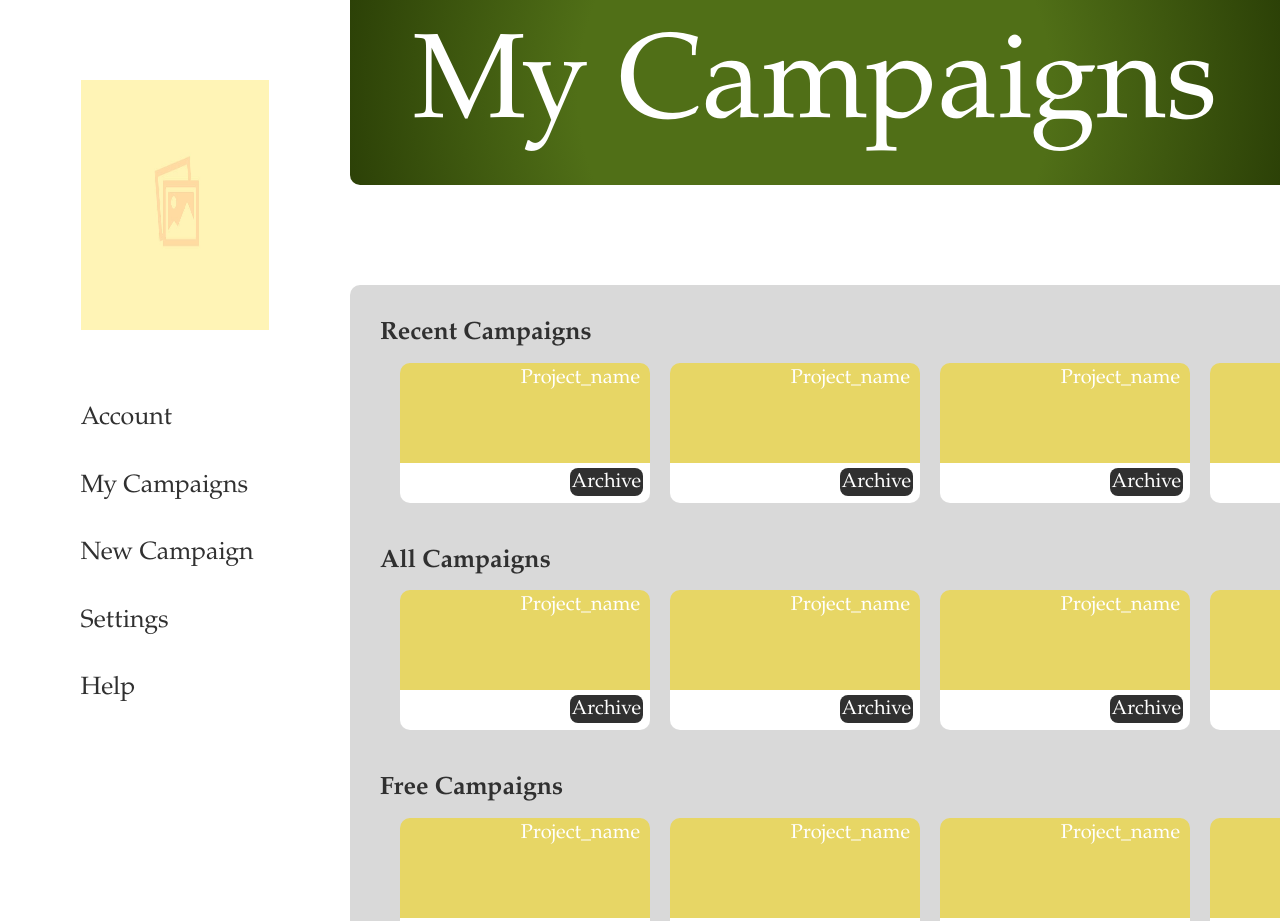
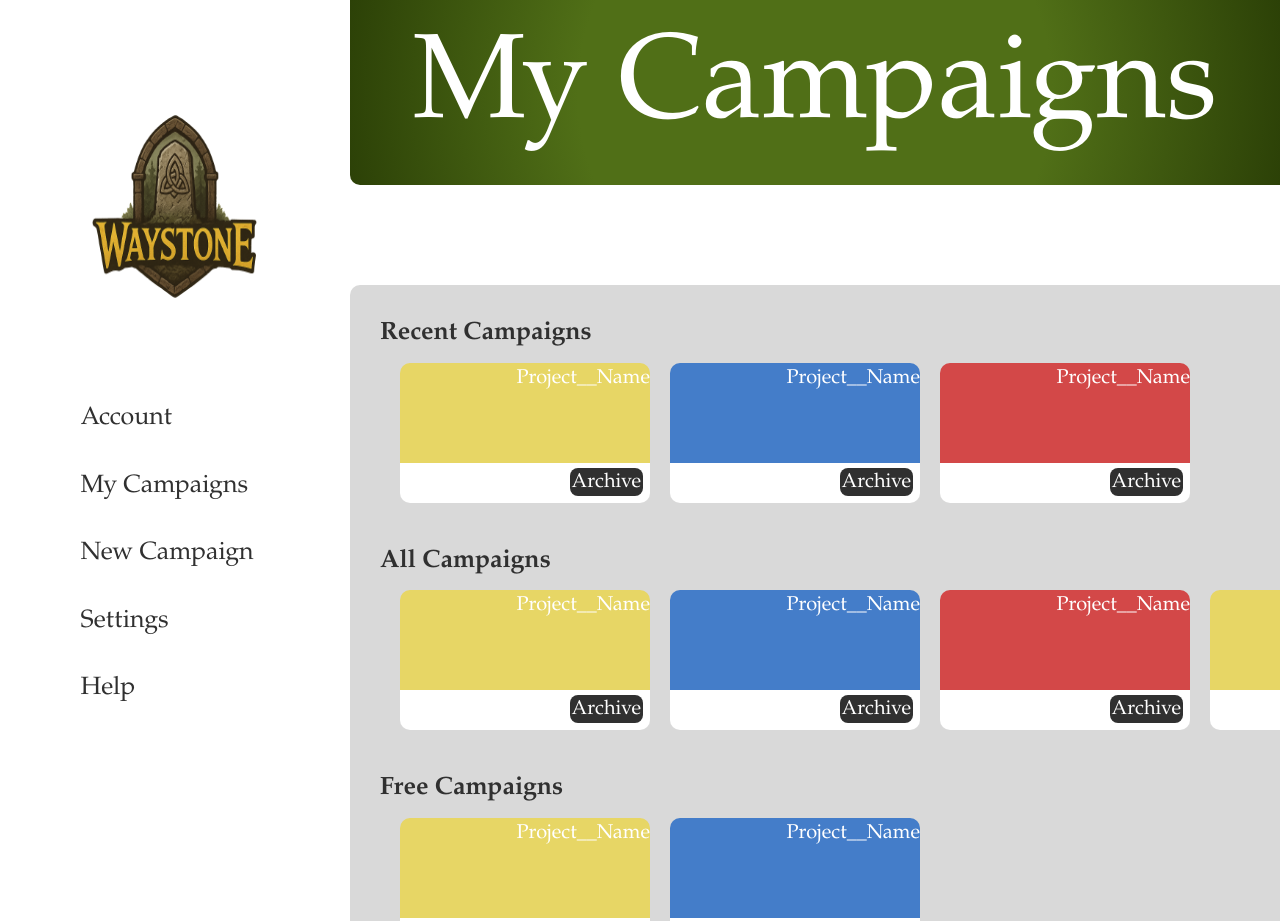
Before and after one commit to WouterOnGithub/Waystone, a React (Vite) app in the folder waystoneProject/: page /user/My_Campaigns_Page in a window 1280 px wide. Shown: the top 921 px of the page. Built offline with nearby package versions, Linux system fonts and the light colour scheme.

Commit message:
Introduced components to my campaigns page (and added colors)

```diff
--- a/waystoneProject/src/components/UI/Header.jsx
+++ b/waystoneProject/src/components/UI/Header.jsx
@@ -1,10 +1,8 @@
 function Header({ title = "" }) {
+  {/* The green bar at the top of the page */}
   return (
-    <div id="main">
-      {/* The green bar at the top of the page */}
-      <div id="title">
-        <p>{title}</p>
-      </div>
+    <div id="title">
+      <p>{title}</p>
     </div>
   );
 }
--- a/waystoneProject/src/pages/My_Campaigns_Page.jsx
+++ b/waystoneProject/src/pages/My_Campaigns_Page.jsx
@@ -1,131 +1,63 @@
-/* Completed */
 import React from "react";
-import { Link } from "react-router-dom";
 import "./pages-css/CSS.css";
-import Waystone_Logo from "../assets/PlaceholderImage.jpg";
-import Placeholder from "../assets/PlaceholderImage.jpg";
+import Header from "../components/UI/Header";
+import Footer from "../components/UI/Footer";
+import Sidebar from "../components/UI/Sidebar";
 
-function My_Campaigns_Page()
-{
+const campaignSections = [
+  {
+    title: "Recent Campaigns",
+    items: [
+      { name: "Project__Name", color: "#E7D665" },
+      { name: "Project__Name", color: "#447DC9" },
+      { name: "Project__Name", color: "#D34848" },
+    ],
+  },
+  {
+    title: "All Campaigns",
+    items: [
+      { name: "Project__Name", color: "#E7D665" },
+      { name: "Project__Name", color: "#447DC9" },
+      { name: "Project__Name", color: "#D34848" },
+      { name: "Project__Name", color: "#E7D665" },
+      { name: "Project__Name", color: "#447DC9" },
+    ],
+  },
+  {
+    title: "Free Campaigns",
+    items: [
+      { name: "Project__Name", color: "#E7D665" },
+      { name: "Project__Name", color: "#447DC9" },
+    ],
+  },
+];
+
+function My_Campaigns_Page() {
   return (
-    <div>
-      <div className="navigation">
-      <nav>
-        <br />
-        <img src={Waystone_Logo} alt="Waystone_Logo" id="Waystone_Logo" />
-        <br />
-        <br />
-        <br />
-        <Link to="/">Account</Link>
-        <br />
-        <br />
-        <Link to="/">My Campaigns</Link>
-        <br />
-        <br />
-        <Link to="/">New Campaign</Link>
-        <br />
-        <br />
-        <Link to="/">Settings</Link>
-        <br />
-        <br />
-        <Link to="/">Help</Link>
-      </nav>
-      </div>
+    <div className="campaigns-page">
+      <Sidebar />
+      <div id="main" className="campaigns-shell">
+        <Header title="My Campaigns" />
 
-      <div id="main">
-        {/* The green bar at the top of the page */}
-        <div id="title">
-          <p>My Campaigns</p>
+        <div id="content" className="campaigns-content">
+          {campaignSections.map((section) => (
+            <section key={section.title}>
+              <b>{section.title}</b>
+              <div id="box-section">
+                {section.items.map((item, idx) => (
+                  <div id="box-text" key={`${section.title}-${idx}`}>
+                    <p style={{ backgroundColor: item.color }}>{item.name}</p>
+                    <div id="box">
+                      <button>Archive</button>
+                    </div>
+                  </div>
+                ))}
+              </div>
+            </section>
+          ))}
         </div>
 
-        <div id="content">
-
-          {/* The RECENT campaigns section */}
-          <b>Recent Campaigns</b>
-          <div id="box-section">
-            <div id="box-text">
-              <p>Project_name &nbsp;</p>
-              <div id="box"> <button>Archive</button> </div>
-            </div>
-
-            {/* Extra placeholder boxes, later to be removed */}
-            <div id="box-text">
-              <p>Project_name &nbsp;</p>
-              <div id="box"> <button>Archive</button> </div>
-            </div>
-
-            {/* Extra placeholder boxes, later to be removed */}
-            <div id="box-text">
-              <p>Project_name &nbsp;</p>
-              <div id="box"> <button>Archive</button> </div>
-            </div>
-
-            {/* Extra placeholder boxes, later to be removed */}
-            <div id="box-text">
-              <p>Project_name &nbsp;</p>
-              <div id="box"> <button>Archive</button> </div>
-           </div>
-          </div>
-
-          {/* The ALL campaigns section */}
-          <b>All Campaigns</b>
-          <div id="box-section">
-            <div id="box-text">
-              <p>Project_name &nbsp;</p>
-              <div id="box"> <button>Archive</button> </div>
-            </div>
-
-            {/* Extra placeholder boxes, later to be removed */}
-            <div id="box-text">
-              <p>Project_name &nbsp;</p>
-              <div id="box"> <button>Archive</button> </div>
-            </div>
-
-            {/* Extra placeholder boxes, later to be removed */}
-            <div id="box-text">
-              <p>Project_name &nbsp;</p>
-              <div id="box"> <button>Archive</button> </div>
-            </div>
-
-            {/* Extra placeholder boxes, later to be removed */}
-            <div id="box-text">
-              <p>Project_name &nbsp;</p>
-              <div id="box"> <button>Archive</button> </div>
-           </div>
-
-           {/* Extra placeholder boxes, later to be removed */}
-            <div id="box-text">
-              <p>Project_name &nbsp;</p>
-              <div id="box"> <button>Archive</button> </div>
-           </div>
-          </div>
-
-          <b>Free Campaigns</b>
-          <div id="box-section">
-            <div id="box-text">
-              <p>Project_name &nbsp;</p>
-              <div id="box"> <button>Archive</button> </div>
-            </div>
-
-            {/* Extra placeholder boxes, later to be removed */}
-            <div id="box-text">
-              <p>Project_name &nbsp;</p>
-              <div id="box"> <button>Archive</button> </div>
-            </div>
-
-            {/* Extra placeholder boxes, later to be removed */}
-            <div id="box-text">
-              <p>Project_name &nbsp;</p>
-              <div id="box"> <button>Archive</button> </div>
-            </div>
-
-            {/* Extra placeholder boxes, later to be removed */}
-            <div id="box-text">
-              <p>Project_name &nbsp;</p>
-              <div id="box"> <button>Archive</button> </div>
-           </div>
-          </div>
-        </div>
+        <Footer />
       </div>
     </div>
   );
--- a/waystoneProject/src/pages/pages-css/CSS.css
+++ b/waystoneProject/src/pages/pages-css/CSS.css
@@ -228,6 +228,20 @@
 }
 /* White input boxes */
 
+.campaigns-page {
+    display: flex;
+    background: var(--background-colour);
+    min-height: 100vh;
+}
+
+.campaigns-shell {
+    width: 100%;
+    min-height: 100vh;
+    background: var(--background-colour);
+    display: flex;
+    flex-direction: column;
+}
+
 
 
 /* Try and used existing css if possible */
```
